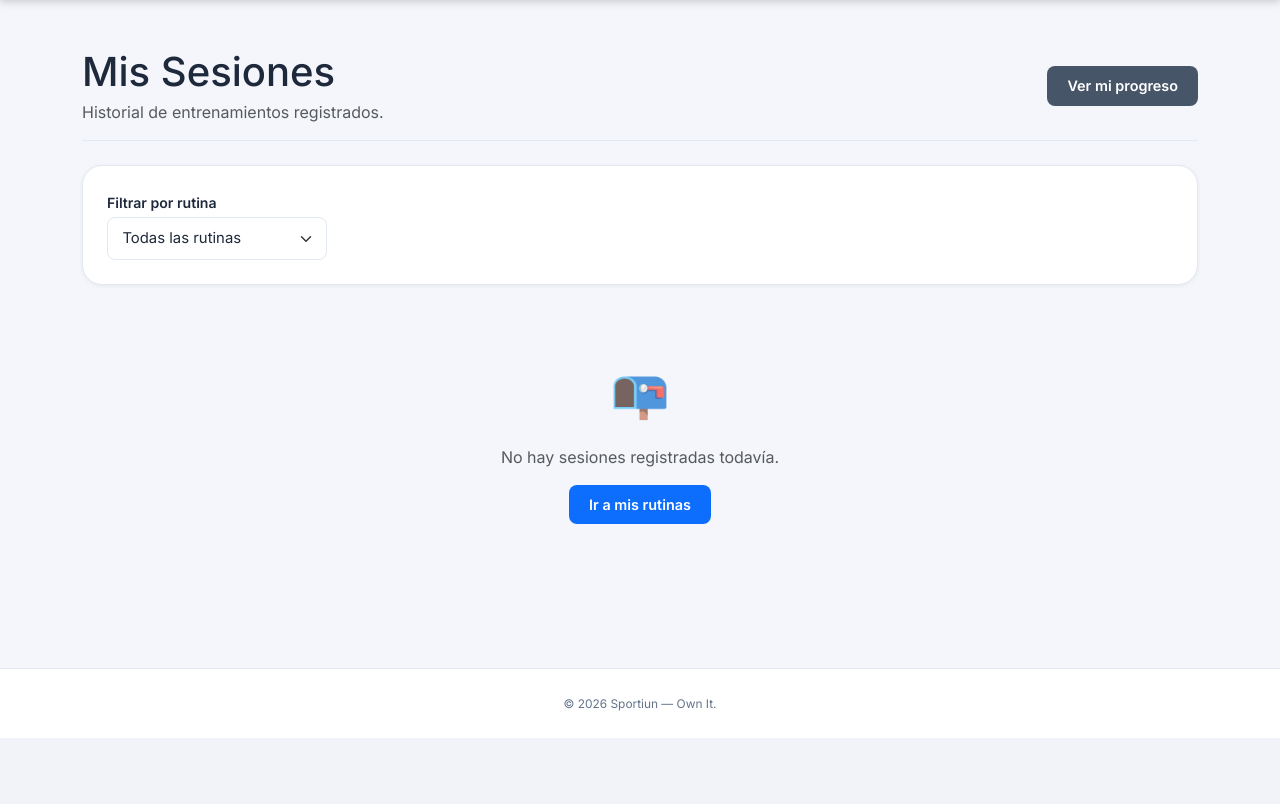
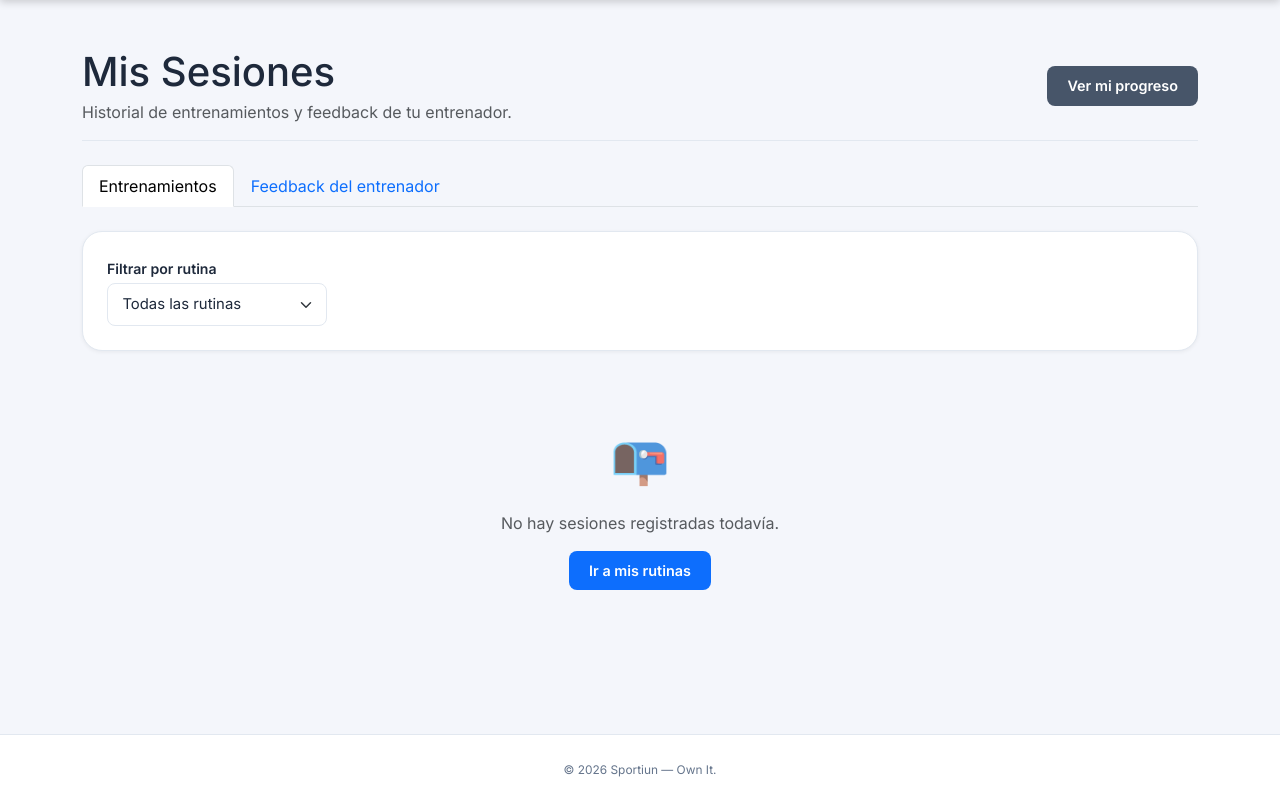
Before and after one commit to miguelfernandezmartin/SPORTIUN, a Django app: page /gym/historial/ in a window 1280 px wide. Shown: the part 66-870 px from the top of the page. Before the commit the page ends 804 px from the top, so only its background shows below. Run offline with Django 5.2, Linux system fonts and the light colour scheme; the visitor is signed in with stand-in values (Sample User, id 1); data comes from the database, SQL or seed files in the repository; data that the repository does not hold is empty.

Commit message:
Implementacion de feedback del entrenador en el cliente

```diff
--- a/gym/templates/gym/historial_sesiones.html
+++ b/gym/templates/gym/historial_sesiones.html
@@ -1,16 +1,42 @@
 {% extends 'base.html' %}
-{% block title %}Historial de Sesiones — Sportiun{% endblock %}
+{% block title %}Mis Sesiones — Sportiun{% endblock %}
 {% load static %}
 
 {% block content %}
 <div class="page-header d-flex flex-column flex-md-row justify-content-between align-items-md-center gap-3 mb-4">
   <div>
     <h1 class="fw-extrabold mb-1">Mis Sesiones</h1>
-    <p class="text-muted mb-0">Historial de entrenamientos registrados.</p>
+    <p class="text-muted mb-0">Historial de entrenamientos y feedback de tu entrenador.</p>
   </div>
   <a href="{% url 'gym:mi_progreso' %}" class="btn btn-sp-secondary">Ver mi progreso</a>
 </div>
 
+<!-- Pestañas -->
+<ul class="nav nav-tabs mb-4">
+  <li class="nav-item">
+    <a class="nav-link active" data-bs-toggle="tab" href="#tab-sesiones">
+      Entrenamientos
+      {% if page_obj.paginator.count %}
+      <span class="badge bg-primary-subtle text-primary ms-1">{{ page_obj.paginator.count }}</span>
+      {% endif %}
+    </a>
+  </li>
+  <li class="nav-item">
+    <a class="nav-link" data-bs-toggle="tab" href="#tab-feedback">
+      Feedback del entrenador
+      {% if feedback_recibido %}
+      <span class="badge bg-success-subtle text-success ms-1">{{ feedback_recibido|length }}</span>
+      {% endif %}
+    </a>
+  </li>
+</ul>
+
+<div class="tab-content">
+
+  <!-- ── PESTAÑA ENTRENAMIENTOS ── -->
+  <div class="tab-pane fade show active" id="tab-sesiones">
+
+    <!-- Filtro por rutina -->
     <div class="chart-wrapper mb-4">
       <form method="get" class="d-flex gap-3 flex-wrap align-items-end">
         <div>
@@ -28,6 +54,7 @@
       </form>
     </div>
 
+    <!-- Gráfica de volumen -->
     {% if grafica_labels != '[]' %}
     <div class="chart-wrapper mb-4">
       <h6 class="fw-bold mb-3">Volumen total por sesión (kg × reps)</h6>
@@ -35,6 +62,7 @@
     </div>
     {% endif %}
 
+    <!-- Lista de sesiones -->
     {% if page_obj.object_list %}
     {% for sesion in page_obj %}
     <div class="session-card mb-3">
@@ -52,8 +80,7 @@
           {% endif %}
         </div>
       </div>
-
-  {% if sesion.ejercicios_registrados.exists %}
+      {% if sesion.ejercicios_registrados.all %}
       <div class="card-body p-3">
         {% for er in sesion.ejercicios_registrados.all %}
         <div class="mb-3">
@@ -61,8 +88,7 @@
           <div class="d-flex flex-wrap gap-2">
             {% for serie in er.series.all %}
             <span class="badge bg-light text-dark border" style="font-size:.78rem;">
-          Serie {{ serie.numero_serie }}:
-          {{ serie.repeticiones }} reps
+              Serie {{ serie.numero_serie }}: {{ serie.repeticiones }} reps
               {% if serie.peso %}&middot; {{ serie.peso }} kg{% endif %}
             </span>
             {% empty %}
@@ -75,8 +101,6 @@
         <p class="text-muted small mt-2 mb-0"><em>{{ sesion.notas }}</em></p>
         {% endif %}
       </div>
-  {% else %}
-  <div class="card-body p-3 text-muted small">No hay ejercicios registrados en esta sesión.</div>
       {% endif %}
     </div>
     {% endfor %}
@@ -102,6 +126,38 @@
       <a href="{% url 'gym:rutinas_list' %}" class="btn btn-custom-primary">Ir a mis rutinas</a>
     </div>
     {% endif %}
+
+  </div><!-- /tab-sesiones -->
+
+  <!-- ── PESTAÑA FEEDBACK ── -->
+  <div class="tab-pane fade" id="tab-feedback">
+    {% if feedback_recibido %}
+    <div class="d-flex flex-column gap-3">
+      {% for fb in feedback_recibido %}
+      <div class="chart-wrapper">
+        <div class="d-flex justify-content-between align-items-start flex-wrap gap-2 mb-3">
+          <div>
+            <h6 class="fw-bold mb-0">{{ fb.entrenador.username }}</h6>
+            <small class="text-muted">{{ fb.fecha_creacion|date:"d/m/Y \a \l\a\s H:i" }}</small>
+          </div>
+          <span class="badge bg-primary-subtle text-primary border border-primary-subtle">
+            {{ fb.rutina.nombre }}
+          </span>
+        </div>
+        <p class="mb-0" style="line-height:1.65;">{{ fb.contenido }}</p>
+      </div>
+      {% endfor %}
+    </div>
+    {% else %}
+    <div class="text-center py-5 text-muted">
+      <div class="mb-3" style="font-size:3rem;">💬</div>
+      <p class="mb-1">Aún no has recibido feedback de tu entrenador.</p>
+      <small>Cuando tu entrenador te envíe notas o ajustes, aparecerán aquí.</small>
+    </div>
+    {% endif %}
+  </div><!-- /tab-feedback -->
+
+</div><!-- /tab-content -->
 
 <script src="https://cdn.jsdelivr.net/npm/chart.js@4.4.0/dist/chart.umd.min.js"></script>
 <script>
@@ -135,6 +191,12 @@ document.addEventListener('DOMContentLoaded', function () {
       }
     }
   });
+
+  // Si la URL tiene #tab-feedback, activar esa pestaña directamente
+  if (window.location.hash === '#tab-feedback') {
+    const tabEl = document.querySelector('[href="#tab-feedback"]');
+    if (tabEl) bootstrap.Tab.getOrCreateInstance(tabEl).show();
+  }
 });
 </script>
 {% endblock %}
--- a/gym/views.py
+++ b/gym/views.py
@@ -554,12 +554,17 @@ def historial_sesiones(request):
         grafica_labels.append(s.fecha.strftime('%d/%m'))
         grafica_volumen.append(round(vol, 1))
 
+    feedback_recibido = FeedbackEntrenador.objects.filter(
+        cliente=request.user
+    ).select_related('entrenador', 'rutina').order_by('-fecha_creacion')
+
     return render(request, 'gym/historial_sesiones.html', {
-        'page_obj':        page_obj,
-        'rutinas':         rutinas,
-        'rutina_id':       rutina_id,
-        'grafica_labels':  json.dumps(grafica_labels),
-        'grafica_volumen': json.dumps(grafica_volumen),
+        'page_obj':         page_obj,
+        'rutinas':          rutinas,
+        'rutina_id':        rutina_id,
+        'grafica_labels':   json.dumps(grafica_labels),
+        'grafica_volumen':  json.dumps(grafica_volumen),
+        'feedback_recibido': feedback_recibido,
     })
 
 
```
Also changed, not shown: gym/templates/gym/detalle_rutina.html (+5 -9 lines). Lines whose indentation alone changed are shown as unchanged.
